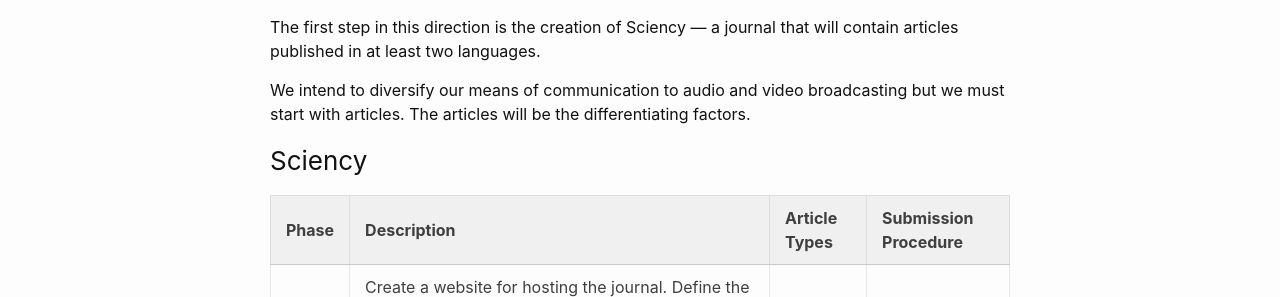
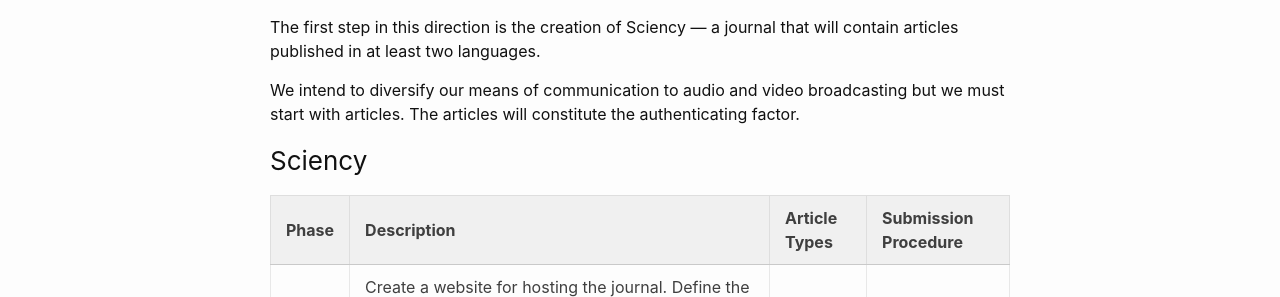
Before and after one commit to Sciency/sciency.github.com, a Jekyll site: the page built from authors.md, in a window 1280 px wide. Shown: the part 710-1007 px from the top of the page. Built offline with Jekyll 4.4.1, drawn with Linux system fonts in a browser that asks for light colours.

Commit message:
/ ‘authors.md’

```diff
--- a/authors.md
+++ b/authors.md
@@ -25,7 +25,7 @@ We hope to radically increase the current scientific understanding of people wit
 
 The first step in this direction is the creation of Sciency — a journal that will contain articles published in at least two languages.
 
-We intend to diversify our means of communication to audio and video broadcasting but we must start with articles. The articles will be the differentiating factors.
+We intend to diversify our means of communication to audio and video broadcasting but we must start with articles. The articles will constitute the authenticating factor.
 
 ### Sciency
 
```
